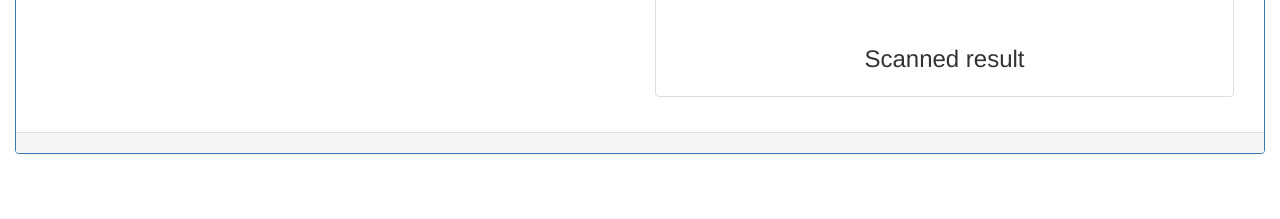
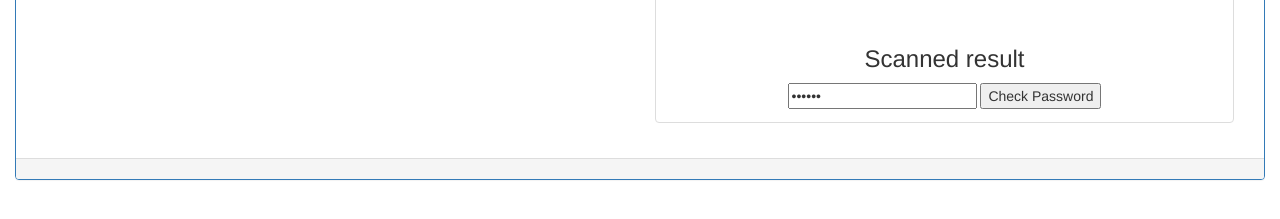
Before and after one commit to SpoonTrading/SpoonTrading.github.io, a plain HTML site: page index.html in a window 1280 px wide. Shown: the part 529-748 px from the top of the page. Drawn offline with nearby package versions, Linux system fonts and the light colour scheme.

Commit message:
Update index.html

```diff
--- a/index.html
+++ b/index.html
@@ -75,9 +75,8 @@
                         <div class="caption">
                             <h3>Scanned result</h3>
                             <p id="scanned-QR"></p>
-                            <script>
-                                console.log(scanned-QR);
-                            </script>
+                            <input type="password" id="myPsw" value="psw123">
+                            <button onclick="checkPass()">Check Password</button>
                         </div>
                     </div>
                 </div>
```
